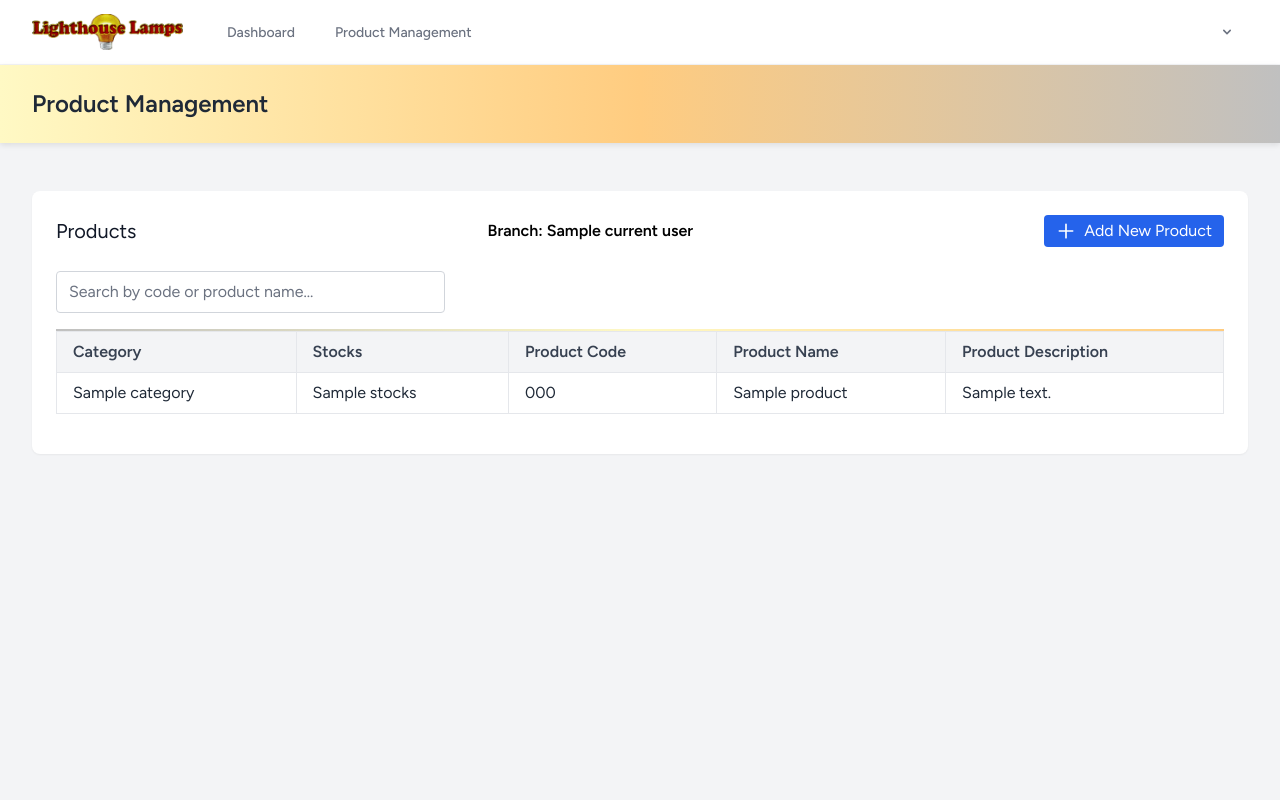
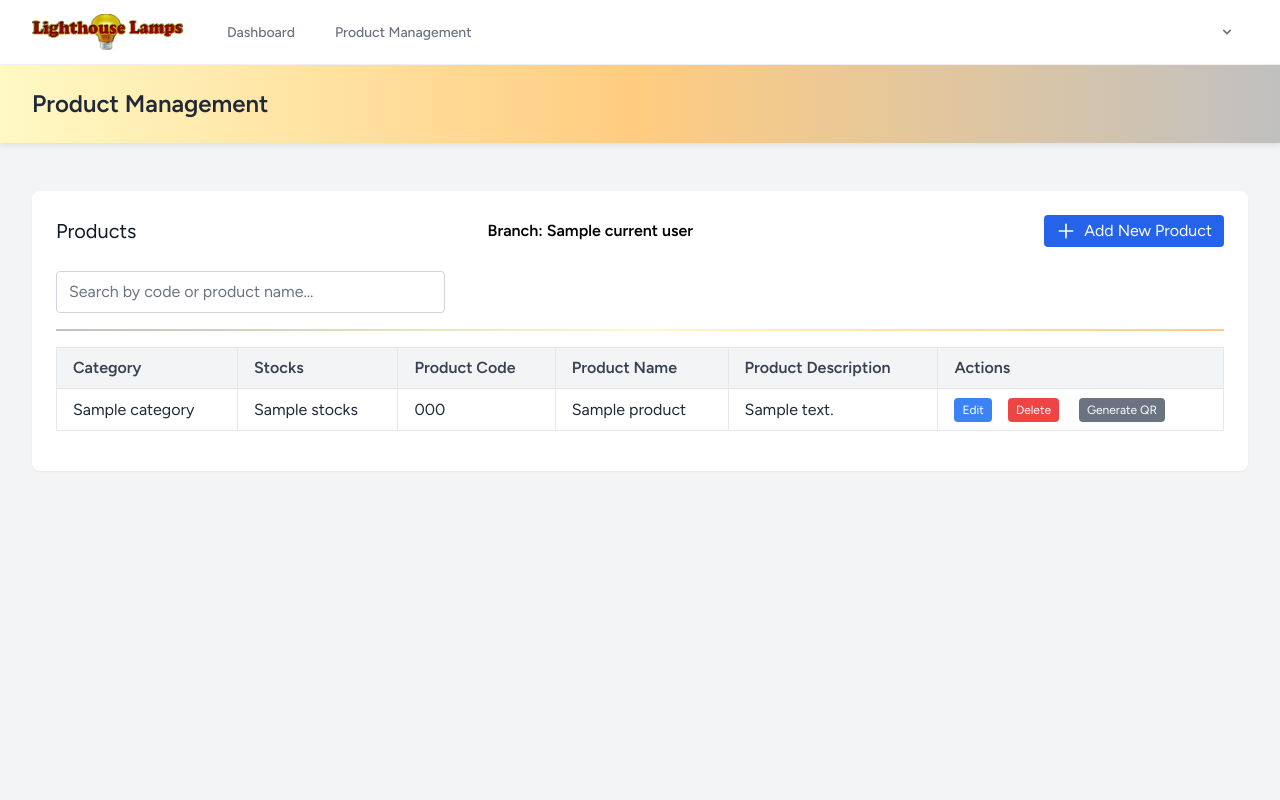
Before and after one commit to mrfluidz/lighthouseIMS_2600, a Laravel app: template resources/views/product.blade.php in a window 1280 px wide. Run offline with Laravel 12, Linux system fonts and the light colour scheme; the template is opened without the code that fills it: most values are stand-ins (such as "Sample title", 1, 10 or a date in 2020); data that the repository does not hold is empty; style sheets or scripts are compiled from the project's sources.

Commit message:
Updated product table with buttons.

```diff
--- a/app/Http/Controllers/ProductController.php
+++ b/app/Http/Controllers/ProductController.php
@@ -13,7 +13,7 @@ class ProductController extends Controller
 
         $search = $request->input('search');
 
-        $products = Product::search($search)->paginate(1)->withQueryString();
+        $products = Product::search($search)->paginate(10)->withQueryString();
 
         return view('product', compact('products', 'search', 'currentUserData'));
     }
--- a/resources/views/product.blade.php
+++ b/resources/views/product.blade.php
@@ -35,7 +35,7 @@
                 </form>
 
                 <div class="myline"></div>
-
+                <div class="mt-4"></div>
                 <!-- Products table -->
                 <table class="min-w-full table-auto border border-gray-300">
                     <thead class="bg-gray-100 dark:bg-gray-700">
@@ -45,6 +45,7 @@
                             <th class="border px-4 py-2 text-left text-gray-700 dark:text-gray-200">Product Code</th>
                             <th class="border px-4 py-2 text-left text-gray-700 dark:text-gray-200">Product Name</th>
                             <th class="border px-4 py-2 text-left text-gray-700 dark:text-gray-200">Product Description</th>
+                            <th class="border px-4 py-2 text-left text-gray-700 dark:text-gray-200">Actions</th>
                         </tr>
                     </thead>
                     <tbody class="bg-white dark:bg-gray-800">
@@ -64,6 +65,20 @@
                                 </td>
                                 <td class="border px-4 py-2 text-gray-800 dark:text-gray-100">
                                     {{ $product->details }}
+                                </td>
+                                <td class="border px-4 py-2 text-gray-800 dark:text-gray-100">
+                                    <button type="submit"
+                                        class="bg-blue-500 hover:bg-blue-600 text-white text-xs px-2 py-1 rounded">
+                                            Edit
+                                    </a>
+                                    <button type="submit"
+                                            class="ml-4 bg-red-500 hover:bg-red-600 text-white text-xs px-2 py-1 rounded">
+                                        Delete
+                                    </button>
+                                     <button type="submit"
+                                        class="ml-4 bg-gray-500 hover:bg-gray-600 text-white text-xs px-2 py-1 rounded">
+                                            Generate QR
+                                    </button>
                                 </td>
                             </tr>
                         @empty
--- a/resources/views/product_detail.blade.php
+++ b/resources/views/product_detail.blade.php
@@ -124,6 +124,7 @@
                             </div>
                         </div>
                         <div class="w-full sm:w-1/3 px-2">
+                            <div class="mt-6"></div>
                             <button type="submit" class="bg-blue-500 text-white px-4 py-2 rounded">
                                 Create Product
                             </button>
```
